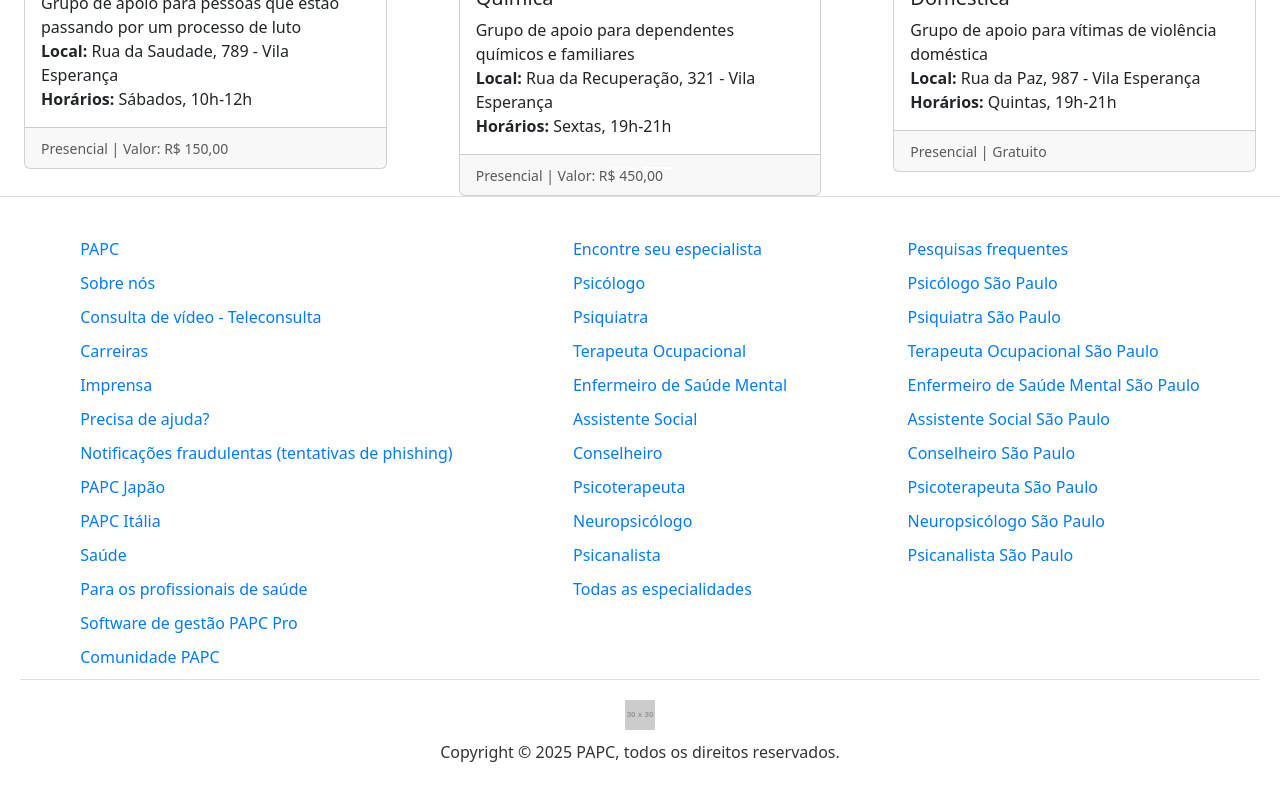
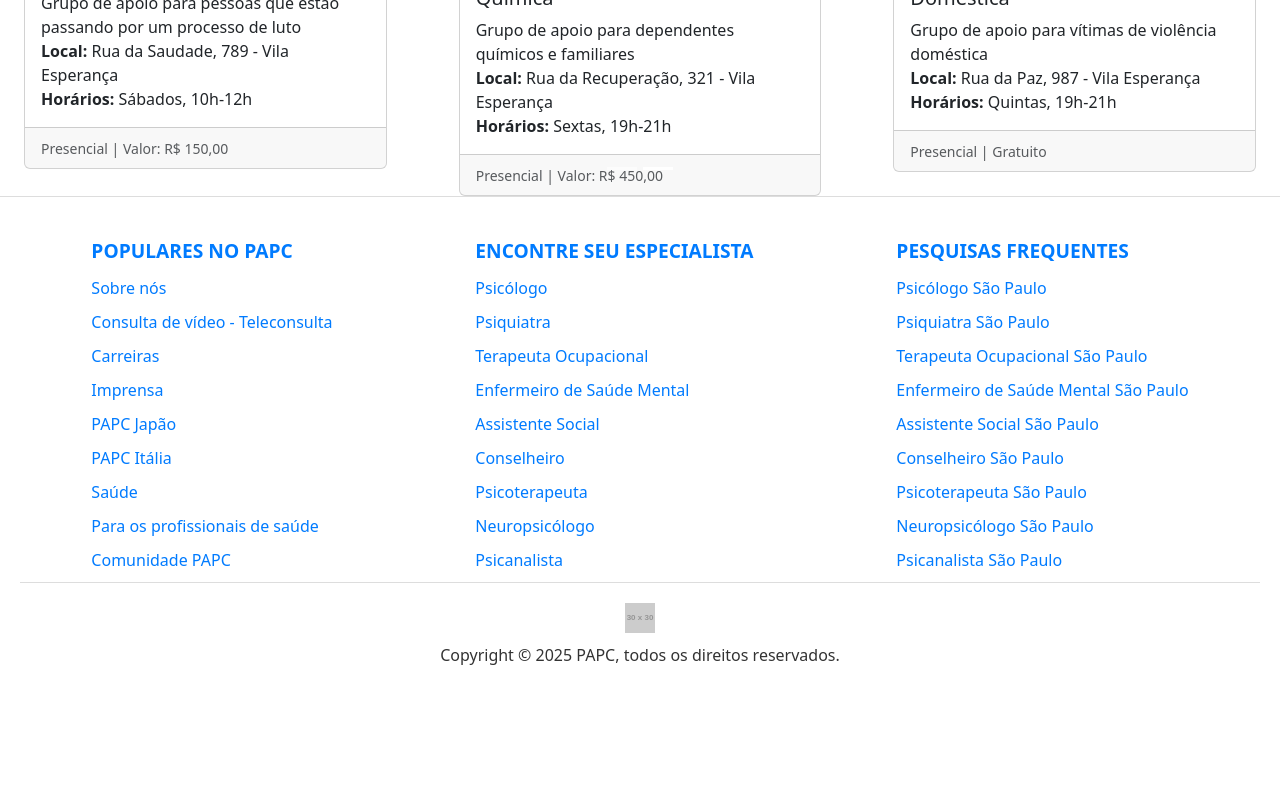
Before and after one commit to ph3523/PAPC, a React (Vite) app: page / in a window 1280 px wide. Shown: the part 610-1410 px from the top of the page. After the commit the page ends 1353 px from the top, so only its background shows below. Built offline with nearby package versions, Linux system fonts and the light colour scheme.

Commit message:
style: change footer

```diff
--- a/src/components/footer.css
+++ b/src/components/footer.css
@@ -8,6 +8,12 @@
     flex-wrap: wrap;
   }
 
+  .footer-column li:first-child a {
+    font-weight: bold;
+    font-size: 1.2em;
+    color: #007bff;
+    text-transform: uppercase;
+  }
   .footer-column {
     list-style-type: none;
     padding: 0;
--- a/src/components/footer.jsx
+++ b/src/components/footer.jsx
@@ -5,18 +5,15 @@ const Footer = () => {
   return (
     <div className="footer">
       <ul className="footer-column">
-        <li><a href="#">PAPC</a></li>
+        <li ><a href="#">Populares no PAPC</a></li>
         <li><a href="#">Sobre nós</a></li>
         <li><a href="#">Consulta de vídeo - Teleconsulta</a></li>
         <li><a href="#">Carreiras</a></li>
         <li><a href="#">Imprensa</a></li>
-        <li><a href="#">Precisa de ajuda?</a></li>
-        <li><a href="#">Notificações fraudulentas (tentativas de phishing)</a></li>
         <li><a href="#">PAPC Japão</a></li>
         <li><a href="#">PAPC Itália</a></li>
         <li><a href="#">Saúde</a></li>
         <li><a href="#">Para os profissionais de saúde</a></li>
-        <li><a href="#">Software de gestão PAPC Pro</a></li>
         <li><a href="#">Comunidade PAPC</a></li>
       </ul>
       <ul className="footer-column">
@@ -30,7 +27,6 @@ const Footer = () => {
         <li><a href="#">Psicoterapeuta</a></li>
         <li><a href="#">Neuropsicólogo</a></li>
         <li><a href="#">Psicanalista</a></li>
-        <li><a href="#">Todas as especialidades</a></li>
       </ul>
       <ul className="footer-column">
         <li><a href="#">Pesquisas frequentes</a></li>
```
